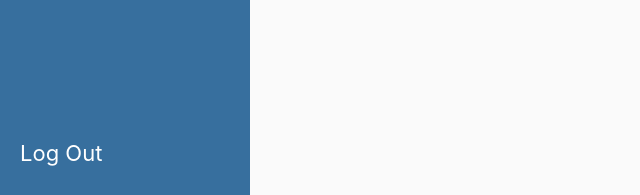
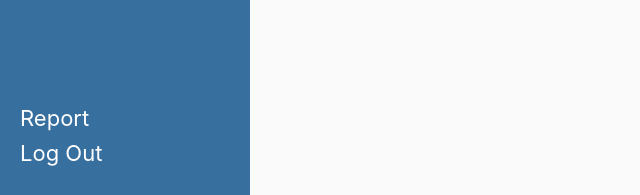
Before and after one commit to Colorado-Mesa-University-Cybersecurity/PyGoat, a Flask app: page / in a window 1280 px wide. Shown: the part 605-800 px from the top of the page, without its empty margins (0-640 px from the left). Run offline with Flask 2, Linux system fonts and the light colour scheme; the visitor is signed in with stand-in values (Sample User, id 1); data comes from the database, SQL or seed files in the repository; some libraries are stand-ins or nearby versions.

Commit message:
added reporting page

```diff
--- a/main.py
+++ b/main.py
@@ -475,5 +475,9 @@ def custom_routes(routeName):
     else:
         return(redirect(url_for('login')))
 
+@app.route('/report', methods=['GET'])
+def report():
+    return render_template('report.html', title="Reporting", lessons=lessons)
+
 for lesson in lessons:
     initialize_db(lesson)
--- a/static/styles/header-style.css
+++ b/static/styles/header-style.css
@@ -115,6 +115,15 @@ a[data-toggle="collapse"] {
     padding:0px;
 }
 
+.report-button {
+    position: fixed;
+    bottom:50px;
+    left: 10px;
+    font-size: 20px;
+    list-style-type: none;
+    margin:0px;
+    padding:0px;
+}
 
 /* for dropdown lists within lessons */
 /* .dropdown-toggle::after {
--- a/templates/header.html
+++ b/templates/header.html
@@ -40,6 +40,7 @@
 							{% endif %}
 						{% endfor %}
 					<ul>
+						<li class="report-button"><a href="/report">Report</a></li>
 						<li class="logout-button"><a href="/logout">Log Out</a></li>
 					</ul>
 				</nav>
@@ -49,6 +50,7 @@
 						<button type="button" id="sidebarCollapse" class="btn btn-info">
 							<img src="../static/justify.svg" height = "30px" width = "34px">
 						</button>
+						{% if title != "Reporting" %}
 							{% for lesson in lessons %}
 								{% if lesson.name == title %}
 								<form action="/reset/{{ lesson.url }}">
@@ -56,6 +58,7 @@
 							{% endfor %}
 								<button type="submit" id="resetLesson" class="btn btn-secondary" >Reset Lesson</button>
 						</form>
+						{% endif %}
 					</div>
 				</nav>
 			</div>
```
Also changed, not shown: templates/report.html (+21 -5 lines). Lines whose indentation alone changed are shown as unchanged.
